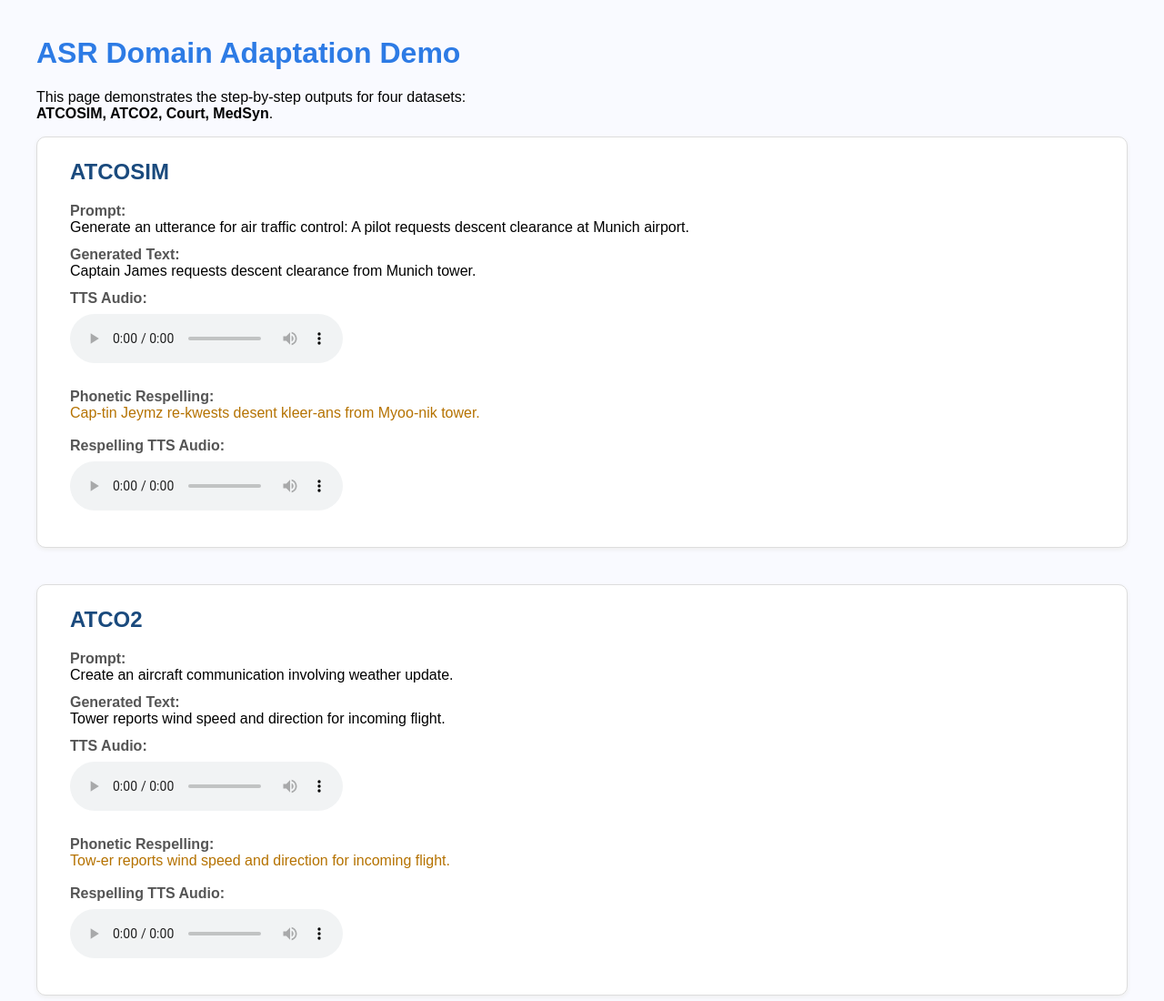
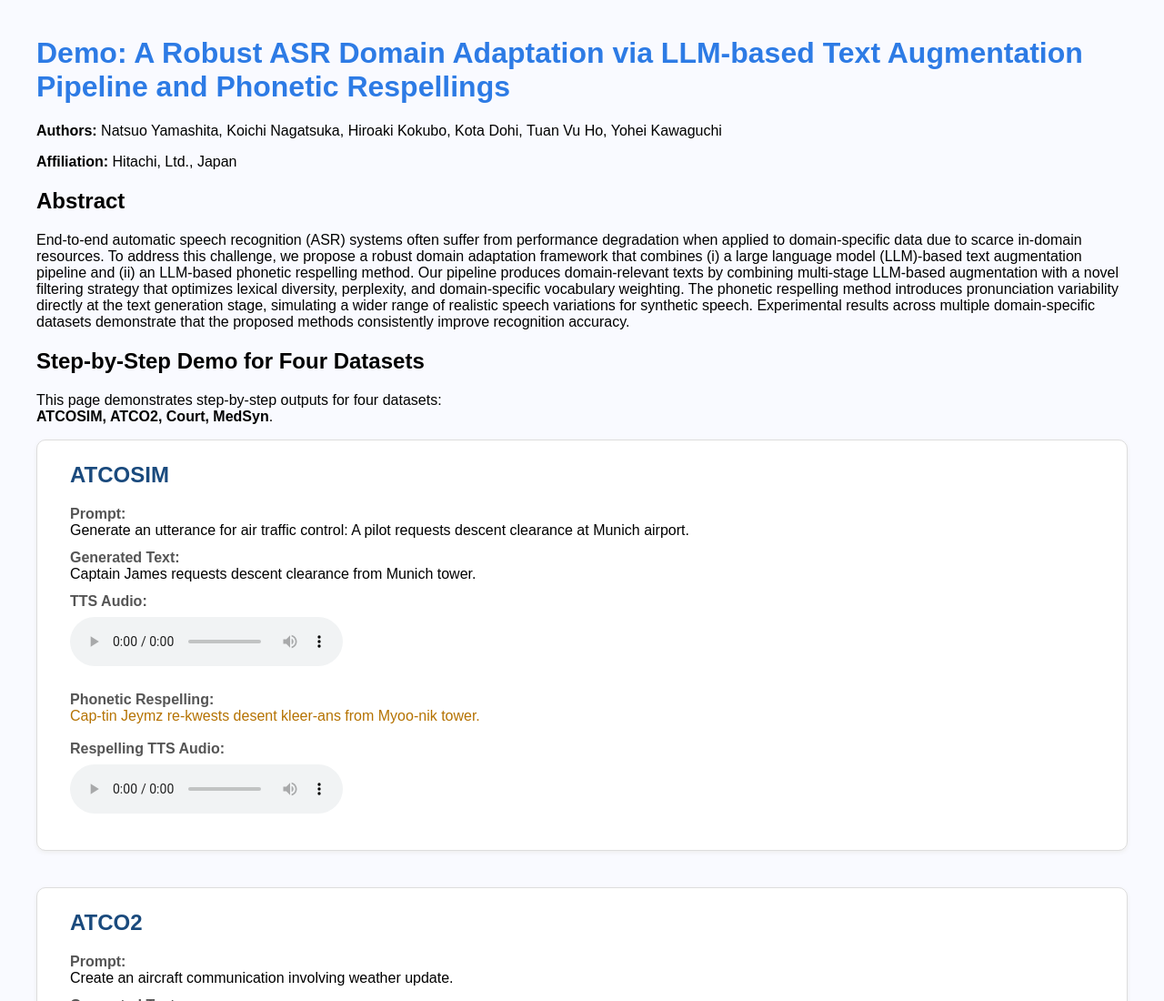
Before and after one commit to natsuooo/llm-asr-augmentation, a plain HTML site: page index.html in a window 1280 px wide. Shown: the top 1100 px of the page at 91% size. Drawn offline with Linux system fonts and the light colour scheme.

Commit message:
Update index.html

```diff
--- a/index.html
+++ b/index.html
@@ -2,14 +2,28 @@
 <html lang="en">
 <head>
   <meta charset="UTF-8">
-  <title>ASR Domain Adaptation Demo</title>
+  <title>Demo Page: A Robust ASR Domain Adaptation via LLM-based Text Augmentation Pipeline and Phonetic Respellings</title>
   <link rel="stylesheet" href="style.css">
   <script src="data.js"></script>
 </head>
 <body>
-  <h1>ASR Domain Adaptation Demo</h1>
+  <h1>Demo: A Robust ASR Domain Adaptation via LLM-based Text Augmentation Pipeline and Phonetic Respellings</h1>
+
+  <p><b>Authors:</b> Natsuo Yamashita, Koichi Nagatsuka, Hiroaki Kokubo, Kota Dohi, Tuan Vu Ho, Yohei Kawaguchi</p>
+  <p><b>Affiliation:</b> Hitachi, Ltd., Japan</p>
+
+  <h2>Abstract</h2>
   <p>
-    This page demonstrates the step-by-step outputs for four datasets:<br>
+    End-to-end automatic speech recognition (ASR) systems often suffer from performance degradation when applied to domain-specific data due to scarce in-domain resources.
+    To address this challenge, we propose a robust domain adaptation framework that combines (i) a large language model (LLM)-based text augmentation pipeline and (ii) an LLM-based phonetic respelling method.
+    Our pipeline produces domain-relevant texts by combining multi-stage LLM-based augmentation with a novel filtering strategy that optimizes lexical diversity, perplexity, and domain-specific vocabulary weighting.
+    The phonetic respelling method introduces pronunciation variability directly at the text generation stage, simulating a wider range of realistic speech variations for synthetic speech.
+    Experimental results across multiple domain-specific datasets demonstrate that the proposed methods consistently improve recognition accuracy.
+  </p>
+
+  <h2>Step-by-Step Demo for Four Datasets</h2>
+  <p>
+    This page demonstrates step-by-step outputs for four datasets:<br>
     <b>ATCOSIM, ATCO2, Court, MedSyn</b>.
   </p>
 
```
